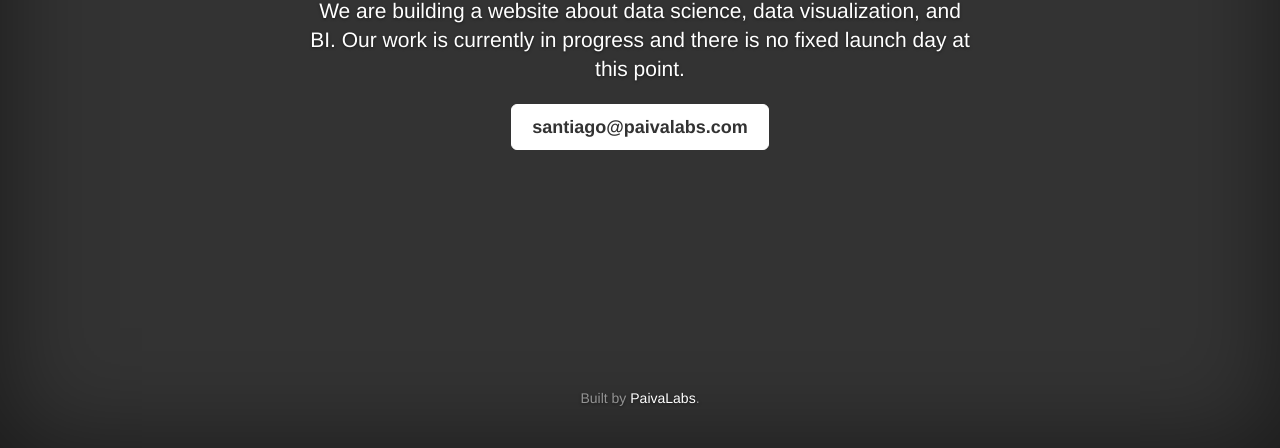
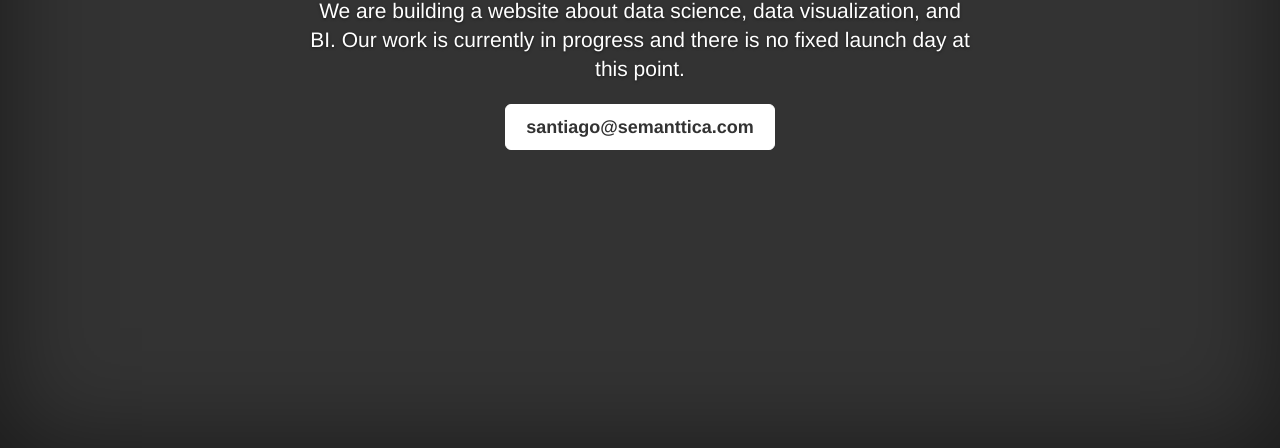
Before and after one commit to paiva/dsdv, a plain HTML site: page index.html in a window 1280 px wide. Shown: the part 352-800 px from the top of the page. Drawn offline with nearby package versions, Linux system fonts and the light colour scheme.

Commit message:
update index

```diff
--- a/index.html
+++ b/index.html
@@ -5,7 +5,7 @@
     <meta http-equiv="X-UA-Compatible" content="IE=edge">
     <meta name="viewport" content="width=device-width, initial-scale=1">
     <meta name="description" content="DSDV. A website about Data Science, Data Visualization and Business Intelligence.">
-    <meta name="author" content="PaivaLabs">
+    <meta name="author" content="Semanttica Labs">
     <link rel="icon" href="./img/sbr.ico">
 
     <title>DSDV.org</title>
@@ -44,13 +44,12 @@
             <h1 class="cover-heading">Data Science. Data Visualization.</h1>
             <p class="lead">We are building a website about data science, data visualization, and BI. Our work is currently in progress and there is no fixed launch day at this point.</p>
             <p class="lead">
-              <a href="#" class="btn btn-lg btn-default">santiago@paivalabs.com</a>
+              <a href="#" class="btn btn-lg btn-default">santiago@semanttica.com</a>
             </p>
           </div>
 
           <div class="mastfoot">
             <div class="inner">
-              <p>Built by <a href="http://paivalabs.com">PaivaLabs</a>.</p>
             </div>
           </div>
         </div>
```
